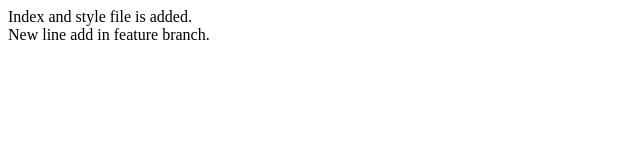
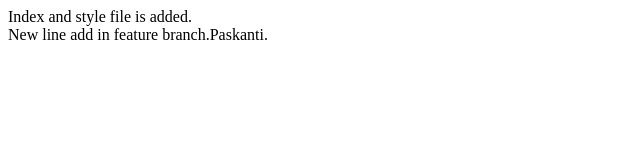
Before and after one commit to BalajiPaskanti/Local_Repo, a plain HTML site: page index.html in a window 1280 px wide. Shown: the full height of the page, 0-640 px from the left. Drawn offline with Linux system fonts and the light colour scheme.

Commit message:
Paskanti word added in the feature branch

```diff
--- a/index.html
+++ b/index.html
@@ -1,4 +1,4 @@
 <p>
     Index and style file is added.<br>
-    New line add in feature branch.
+    New line add in feature branch.Paskanti.
 </p>
```
